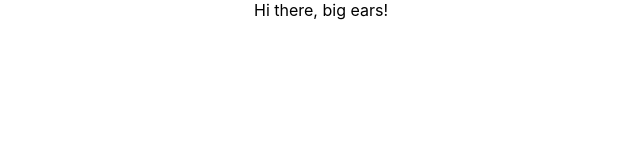
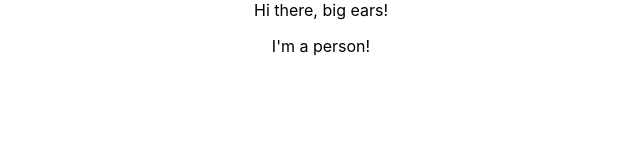
Before and after one commit to stonzim/CourseFrontend, a React (Create React App) app: page / in a window 1280 px wide. Shown: the top 160 px of the page, without its empty margins (319-959 px from the left). Built offline with nearby package versions, Linux system fonts and the light colour scheme.

Commit message:
person changes

```diff
--- a/src/App.js
+++ b/src/App.js
@@ -1,10 +1,12 @@
 import React from "react";
+import Person from "./Person/Person";
 import "./App.css";
 
 function App() {
   return (
     <div className="App">
       <hi>Hi there, big ears!</hi>
+      <Person />
     </div>
   );
 }
```
